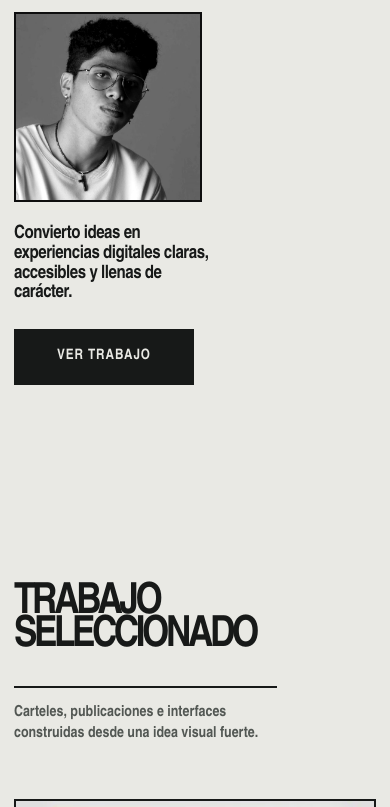
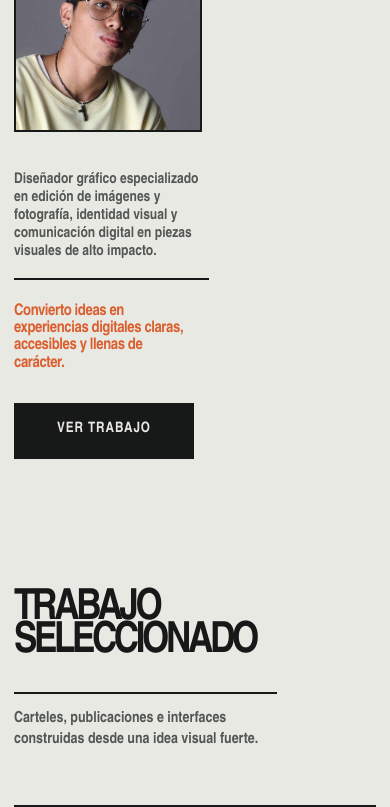
Before and after one commit to JuanBorr/juanbdesign, an Astro site: page / in a window 390 px wide. Shown: the part 345-1152 px from the top of the page. Built offline with nearby package versions, Linux system fonts and the light colour scheme; Astro itself is replaced by a stand-in of ours.

Commit message:
feat: sync homepage layout with Figma

```diff
--- a/src/components/Card.astro
+++ b/src/components/Card.astro
@@ -8,7 +8,7 @@ interface Props {
   href: string
   index?: string
   category?: string
-  placement?: 'feature-left' | 'tall-right' | 'small-left' | 'wide-right' | 'center'
+  placement?: 'feature-left' | 'tall-right' | 'small-left' | 'wide-right' | 'center' | 'lower-left' | 'lower-right'
   alt?: string
 }
 
@@ -42,9 +42,11 @@ const {
   .project-card a { display: block; color: inherit; text-decoration: none; }
   .feature-left { grid-column: 1 / span 7; }
   .tall-right { grid-column: 9 / -1; margin-top: 150px; }
-  .small-left { grid-column: 2 / span 4; }
+  .small-left { grid-column: 1 / span 5; }
   .wide-right { grid-column: 7 / -1; margin-top: -20px; }
   .center { grid-column: 4 / span 6; }
+  .lower-left { grid-column: 1 / span 5; }
+  .lower-right { grid-column: 7 / span 5; margin-top: 64px; }
 
   .project-image {
     position: relative;
@@ -115,6 +117,8 @@ const {
     .small-left { grid-column: 1 / span 5; }
     .wide-right { grid-column: 6 / -1; margin-top: 0; }
     .center { grid-column: 3 / span 8; }
+    .lower-left { grid-column: 1 / span 5; }
+    .lower-right { grid-column: 6 / -1; margin-top: 48px; }
   }
 
   @media (max-width: 640px) {
--- a/src/pages/index.astro
+++ b/src/pages/index.astro
@@ -17,6 +17,7 @@ import choco from '../assets/projects/choco.jpg'
         <span class="name-last">Borrero</span>
       </h1>
       <img class="hero-portrait" src="/juanborrero.jpg" alt="Retrato de Juan Borrero" width="615" height="665" fetchpriority="high" />
+      <p class="hero-intro">Diseñador gráfico especializado en edición de imágenes y fotografía, identidad visual y comunicación digital en piezas visuales de alto impacto.</p>
       <p class="hero-statement">Convierto ideas en experiencias digitales claras, accesibles y llenas de carácter.</p>
       <a class="hero-action" href="#trabajo">Ver trabajo</a>
     </section>
@@ -70,8 +71,17 @@ import choco from '../assets/projects/choco.jpg'
           category="Identidad y landing page"
           alt="Landing page de Chocolicious"
           image={choco}
-          placement="center"
+          placement="lower-left"
           href="https://www.behance.net/gallery/181383799/Chocoliciuos"
+        />
+        <Card
+          index="03"
+          title="Diseño de Portafolio"
+          category="Interfaz y experiencia web"
+          alt="Diseño de portafolio web con estética tecnológica"
+          image={pagina}
+          placement="lower-right"
+          href="https://www.behance.net/gallery/161188549/Portfolio-Design"
         />
       </ul>
     </section>
@@ -117,31 +127,20 @@ import choco from '../assets/projects/choco.jpg'
   .hero {
     position: relative;
     overflow: clip;
-    min-height: 100dvh;
+    min-height: 720px;
     display: grid;
     grid-template-columns: repeat(12, minmax(0, 1fr));
-    grid-template-rows: minmax(86px, 0.6fr) auto auto minmax(34px, 0.4fr);
+    grid-template-rows: 32px 205px 46px 286px;
     gap: 0 20px;
-    align-content: center;
-    padding-top: 76px;
-  }
-
-  .hero::after {
-    content: "";
-    position: absolute;
-    right: -3vw;
-    top: 19%;
-    width: clamp(120px, 20vw, 300px);
-    aspect-ratio: 1;
-    border: clamp(18px, 3vw, 42px) solid var(--accent);
-    border-radius: 50%;
-    z-index: -1;
+    align-content: start;
+    padding-top: 136px;
   }
 
   .hero-kicker {
     grid-column: 1 / span 4;
-    align-self: end;
-    margin: 0 0 16px;
+    grid-row: 1;
+    align-self: start;
+    margin: 0;
     color: var(--accent);
     font-size: 0.76rem;
     font-weight: 900;
@@ -151,10 +150,11 @@ import choco from '../assets/projects/choco.jpg'
 
   h1 {
     grid-column: 1 / -1;
+    grid-row: 2;
     display: grid;
     grid-template-columns: repeat(12, minmax(0, 1fr));
     margin: 0;
-    font-size: clamp(5rem, 12vw, 11rem);
+    font-size: clamp(5rem, 12vw, 9.6rem);
     font-weight: 950;
     letter-spacing: -0.09em;
     line-height: 0.67;
@@ -166,37 +166,53 @@ import choco from '../assets/projects/choco.jpg'
 
   .hero-portrait {
     grid-column: 1 / span 3;
-    grid-row: 3;
-    align-self: end;
+    grid-row: 4;
+    align-self: start;
     width: 100%;
-    max-height: 260px;
-    margin-top: 44px;
+    height: 286px;
+    margin: 0;
     border: 2px solid var(--ink);
     object-fit: cover;
     object-position: 50% 32%;
-    filter: grayscale(1) contrast(1.1);
+  }
+
+  .hero-intro {
+    grid-column: 4 / span 3;
+    grid-row: 4;
+    align-self: start;
+    max-width: 27ch;
+    margin: 0;
+    padding: 16px 0;
+    border-bottom: 2px solid var(--ink);
+    color: var(--muted);
+    font-size: clamp(0.9rem, 1.3vw, 1.1rem);
+    font-weight: 700;
+    line-height: 1.22;
   }
 
   .hero-statement {
-    grid-column: 5 / span 5;
-    grid-row: 3;
+    grid-column: 4 / span 4;
+    grid-row: 4;
     align-self: end;
-    margin: 44px 0 0;
-    font-size: clamp(1.15rem, 2.1vw, 1.85rem);
+    margin: 0 0 6px;
+    color: var(--accent);
+    font-size: clamp(0.95rem, 1.5vw, 1.35rem);
     font-weight: 800;
     letter-spacing: -0.025em;
     line-height: 1.08;
   }
 
   .hero-action {
-    grid-column: 10 / -1;
-    grid-row: 3;
+    grid-column: 9 / -1;
+    grid-row: 4;
     align-self: end;
+    justify-self: start;
+    width: min(100%, 215px);
     min-height: 72px;
     display: flex;
     align-items: center;
     justify-content: center;
-    margin-top: 44px;
+    margin: 0 0 6px;
     padding: 16px 20px;
     border: 2px solid var(--ink);
     color: var(--paper);
@@ -239,7 +255,7 @@ import choco from '../assets/projects/choco.jpg'
   .project-grid {
     display: grid;
     grid-template-columns: repeat(12, minmax(0, 1fr));
-    gap: clamp(44px, 7vw, 96px) 20px;
+    gap: clamp(62px, 8vw, 112px) 20px;
     align-items: start;
     margin: 0;
     padding: 0;
@@ -339,27 +355,28 @@ import choco from '../assets/projects/choco.jpg'
   }
 
   @media (max-width: 860px) {
-    .hero { grid-template-columns: repeat(6, minmax(0, 1fr)); grid-template-rows: minmax(74px, .35fr) auto auto auto; gap: 0 14px; padding-bottom: 36px; }
+    .hero { min-height: 680px; grid-template-columns: repeat(6, minmax(0, 1fr)); grid-template-rows: 32px auto 42px 250px; gap: 0 14px; padding-top: 118px; }
     .hero-kicker { grid-column: 1 / span 4; }
     h1 { grid-column: 1 / -1; grid-template-columns: repeat(6, minmax(0, 1fr)); font-size: clamp(4.5rem, 18vw, 8.2rem); line-height: .73; }
     .name-first { grid-column: 1 / span 5; }
     .name-last { grid-column: 2 / -1; }
-    .hero-portrait { grid-column: 1 / span 2; }
-    .hero-statement { grid-column: 3 / -1; }
-    .hero-action { grid-column: 3 / -1; justify-self: start; min-height: 56px; margin-top: 24px; }
+    .hero-portrait { grid-column: 1 / span 2; height: 250px; }
+    .hero-intro { grid-column: 3 / span 2; font-size: .8rem; }
+    .hero-statement { grid-column: 3 / -1; font-size: 1rem; }
+    .hero-action { grid-column: 5 / -1; min-height: 56px; }
     .manifesto h2 { grid-column: 1 / span 10; }
     .manifesto-copy { grid-column: 7 / -1; }
   }
 
   @media (max-width: 640px) {
-    .hero { display: flex; min-height: 100dvh; flex-direction: column; justify-content: center; padding-block: 96px 36px; }
-    .hero::after { top: 18%; right: -18vw; }
-    .hero-kicker { margin-bottom: 28px; }
+    .hero { display: flex; min-height: 100dvh; flex-direction: column; justify-content: center; padding-block: 112px 40px; }
+    .hero-kicker { margin-bottom: 20px; }
     h1 { display: block; width: 100%; font-size: clamp(3.8rem, 17vw, 5.2rem); line-height: .79; }
     .name-first, .name-last { display: block; }
     .name-last { margin-left: 4vw; }
-    .hero-portrait { align-self: flex-start; width: 52%; min-width: 148px; max-height: 190px; margin-top: 34px; }
-    .hero-statement { align-self: flex-start; max-width: 24ch; margin: 24px 0 0; }
+    .hero-portrait { align-self: flex-start; width: 52%; min-width: 148px; height: 190px; margin-top: 34px; }
+    .hero-intro { align-self: flex-start; max-width: 29ch; margin-top: 24px; font-size: .92rem; }
+    .hero-statement { align-self: flex-start; max-width: 24ch; margin-top: 24px; }
     .hero-action { align-self: flex-start; width: auto; min-width: 180px; margin-top: 24px; }
     .work-header h2 { max-width: none; font-size: clamp(2.6rem, 11vw, 3.2rem); }
     .project-grid { grid-template-columns: 1fr; gap: 58px; }
```
Also changed, not shown: docs/superpowers/specs/2026-09-06-sync-inicio-figma-design.md (added, +24 -0 lines).
